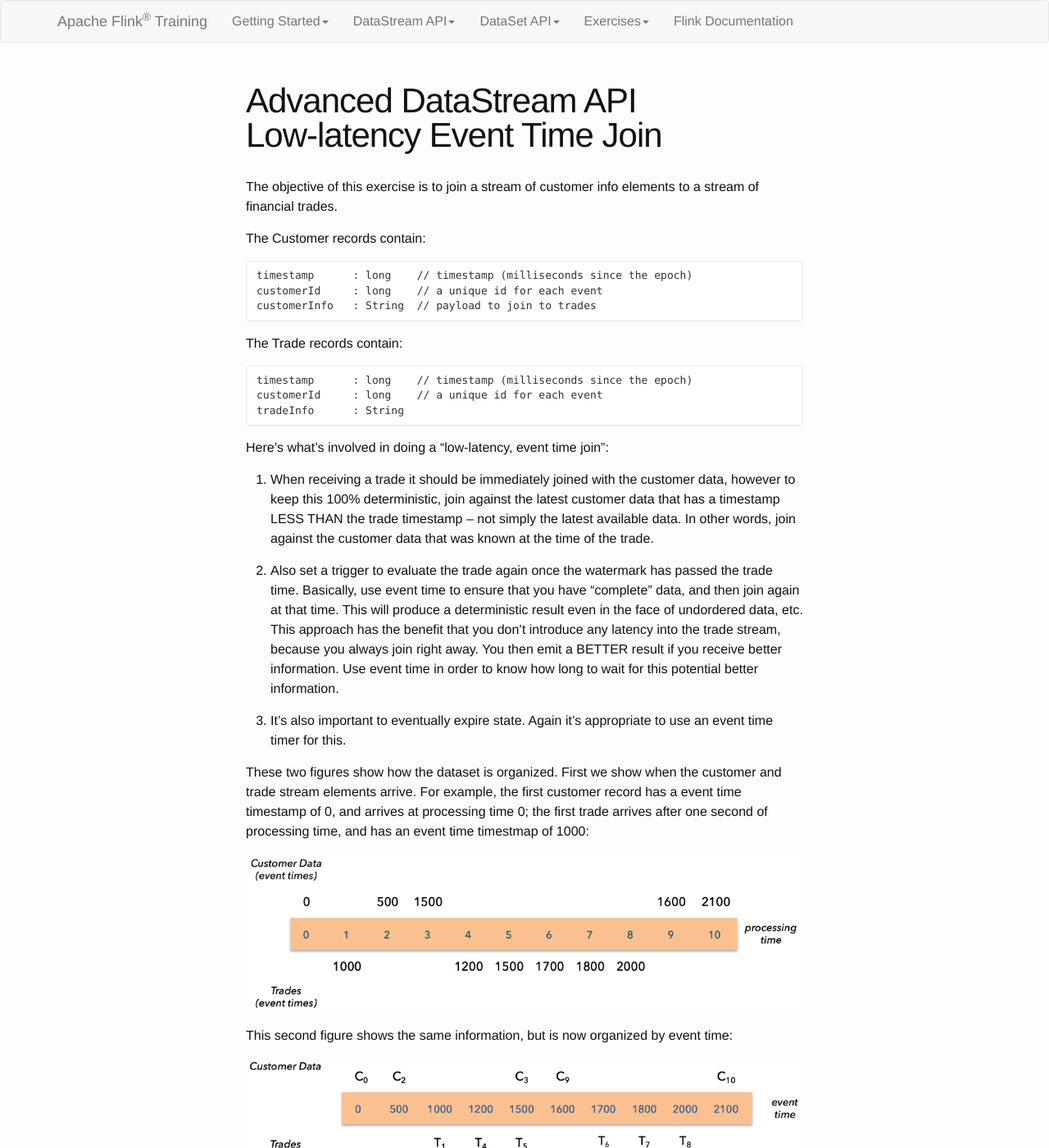
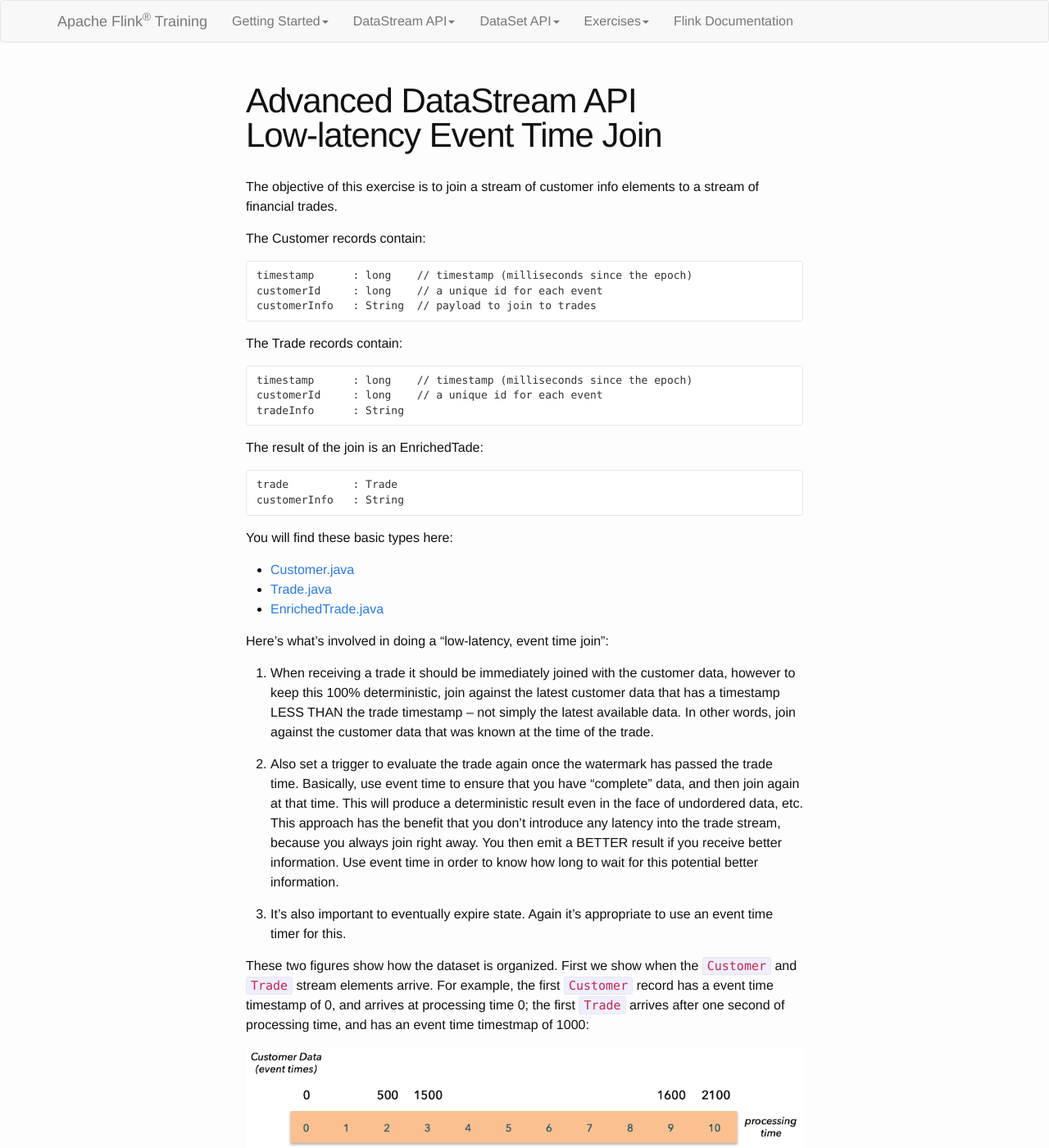
Before and after one commit to dataArtisans/flink-training-web, a Jekyll site: the page built from exercises/eventTimeJoin.md, in a window 1280 px wide and 1400 px high. Shown: the whole window at 82% size. Built offline with Jekyll 4.4.1, drawn with Linux system fonts in a browser that asks for light colours; some of the changed text lies outside the part shown.

Commit message:
Added a bit more detail to the event time join exercise.

```diff
--- a/exercises/eventTimeJoin.md
+++ b/exercises/eventTimeJoin.md
@@ -22,6 +22,19 @@
 tradeInfo      : String
 ~~~
 
+The result of the join is an EnrichedTade:
+
+~~~
+trade          : Trade
+customerInfo   : String
+~~~
+
+You will find these basic types here:
+
+- [Customer.java](https://github.com/dataArtisans/flink-training-exercises/blob/master/src/main/java/com/dataartisans/flinktraining/exercises/datastream_java/datatypes/Customer.java)
+- [Trade.java](https://github.com/dataArtisans/flink-training-exercises/blob/master/src/main/java/com/dataartisans/flinktraining/exercises/datastream_java/datatypes/Trade.java)
+- [EnrichedTrade.java](https://github.com/dataArtisans/flink-training-exercises/blob/master/src/main/java/com/dataartisans/flinktraining/exercises/datastream_java/datatypes/EnrichedTrade.java)
+
 Here's what's involved in doing a "low-latency, event time join":
 
 1. When receiving a trade it should be immediately joined with the customer data, however
@@ -41,9 +54,9 @@
 3. It's also important to eventually expire state. Again it's appropriate to use an event
 time timer for this.
 
-These two figures show how the dataset is organized. First we show when the customer and trade stream elements
-arrive. For example, the first customer record has a event time timestamp of 0, and arrives at
-processing time 0; the first trade arrives after one second of processing time, and has an event time timestmap
+These two figures show how the dataset is organized. First we show when the `Customer` and `Trade` stream elements
+arrive. For example, the first `Customer` record has a event time timestamp of 0, and arrives at
+processing time 0; the first `Trade` arrives after one second of processing time, and has an event time timestmap
 of 1000:
 
 <img src="../images/join-processing-time.png" alt="Streams organized by processing time" class="offset" width="100%" />
@@ -127,7 +140,7 @@
 }
 {% endhighlight %}
 
-You task is to complete the implementation of the EventTimeJoinFunction. All you need to do is
+You task is to complete the implementation of the `EventTimeJoinFunction`. All you need to do is
 replace each occurance of ??? with something appropriate.
 
 #### Java
```
